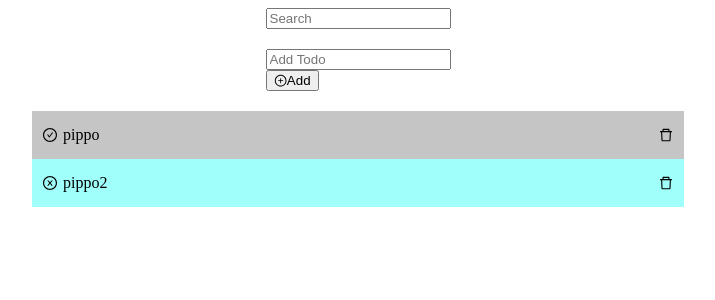
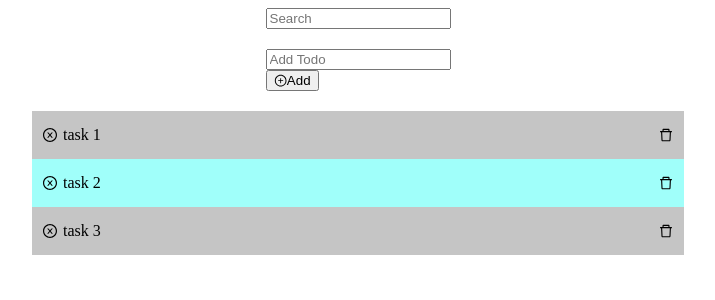
Before and after one commit to netalex/interview-to-do, a React (Create React App) app: page / in a window 1280 px wide. Shown: the top 300 px of the page, without its empty margins (282-997 px from the left). Built offline with nearby package versions, Linux system fonts and the light colour scheme.

Commit message:
generate list items from array with dinamic style

```diff
--- a/src/App.js
+++ b/src/App.js
@@ -2,7 +2,7 @@
  * First task
  * TODO List
  * Add elements
-    * Apply blue color to even elements
+ * ~ Apply blue color to even elements
 
  * Second task
  * Remove elements
@@ -15,23 +15,40 @@
  */
 
 import React from "react";
-import { List } from "./components/List";
-import { Inputs } from "./components/Inputs";
-import { Search } from "./components/Search";
+import {List} from "./components/List";
+import {Inputs} from "./components/Inputs";
+import {Search} from "./components/Search";
 
 import "./styles.css";
+
+const db = [
+    {
+        id: 1,
+        title: "task 1"
+    },
+    {
+        id: 2,
+        title: "task 2"
+    },
+    {
+        id: 3,
+        title: "task 3"
+    },
+];
 
 const cb = (event, taskn) => {
     event.preventDefault();
     console.log(event, 'cb pippo', taskn);
+    console.log(db, 'piero')
 };
 
 const App = () => {
+
     return (
         <div className="app-container">
-      <Search />
-      <Inputs onGetTask={cb} />
-      <List />
+            <Search/>
+            <Inputs onGetTask={cb}/>
+            <List dta={db}/>
         </div>
     );
 };
--- a/src/components/List.js
+++ b/src/components/List.js
@@ -1,10 +1,8 @@
 import {ListItem} from "./ListItem"
 
-export const List = () => {
+export const List = (props) => {
+    console.log(props.dta);
     return (
-        <div className="list-container">
-            <ListItem title={"pippo"} style={''} done={true}/>
-            <ListItem title={"pippo2"} style={'blue'} done={false}/>
-        </div>
+        props.dta.map((d, idx) => <ListItem key={d.id} title={d.title} style={(idx % 2 != 0) && 'blue'} done={false}/>)
     );
 };
```
Also changed, not shown: src/components/Inputs.js (+0 -18 lines). Lines whose indentation alone changed are shown as unchanged.
